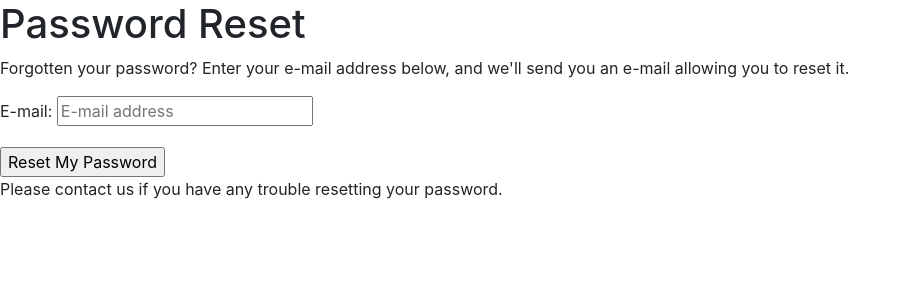
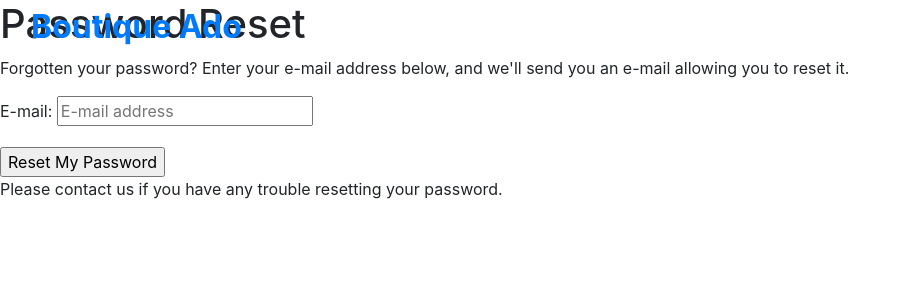
Before and after one commit to Enquil/boutique, a Django app: page /accounts/password/reset/ in a window 1280 px wide. Shown: the top 300 px of the page, without its empty margins (0-911 px from the left). Run offline with Django 3.2, Linux system fonts and the light colour scheme; parts of the project's set-up code (start-up, migrations or seed data) failed here and were passed over.

Commit message:
add header content

```diff
--- a/boutique_ado/templates/base.html
+++ b/boutique_ado/templates/base.html
@@ -48,7 +48,25 @@
 
     <body>
 
-        <header class="container-fluid fixed-top"></header>
+        <header class="container-fluid fixed-top">
+
+            <div class="row">
+
+                <div class="col-12 col-lg-4 my-auto py-1 py-lg-0 text-center text-lg-left">
+
+                    <a href="{% url 'home' %}"
+                       class="nav-link main-logo-link">
+
+                        <h2 class="logo-font text-black my-0">
+                            <strong>Boutique Ado</strong>
+                        </h2>
+                    </a>
+                </div>
+
+                <div class="col-12 col-lg-4 my-auto py-1 py-lg-0"></div>
+                <div class="col-12 col-lg-4 my-auto py-1 py-lg-0"></div>
+            </div>
+        </header>
 
         {% if messages %}
         <div class="message-container"></div>
```
